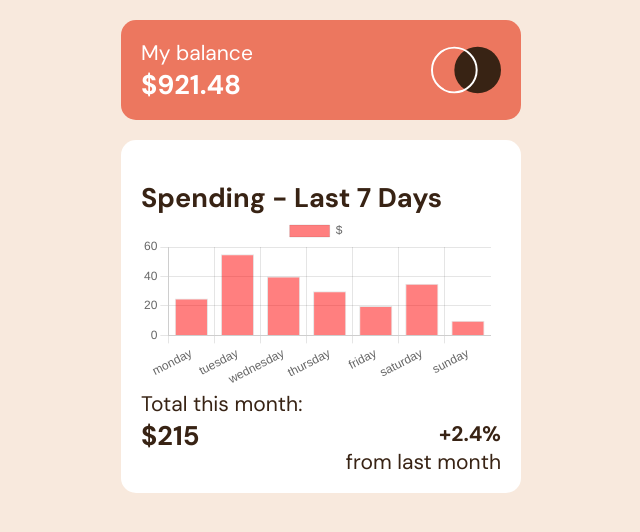
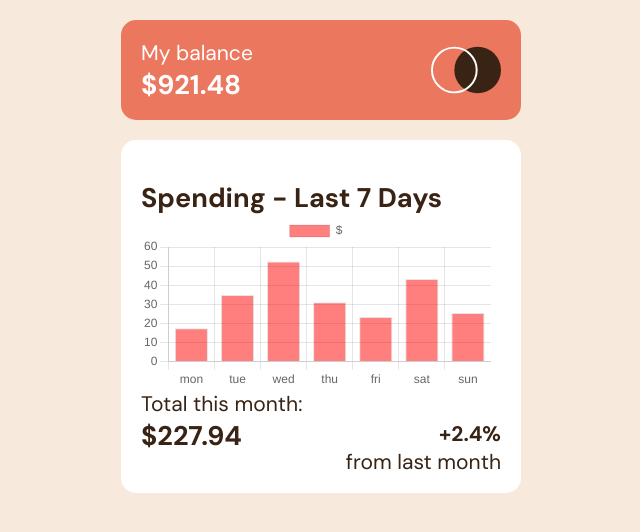
Before and after one commit to adie9/expenses-chart-component, a React (Vite) app: page / in a window 1280 px wide. Shown: the top 532 px of the page, without its empty margins (319-959 px from the left). Built offline with nearby package versions, Linux system fonts and the light colour scheme.

Commit message:
Removed hardcoded data; imported data from .json

```diff
--- a/src/App.jsx
+++ b/src/App.jsx
@@ -5,14 +5,15 @@ import Data from "../data.json"
 
 
 function App() {
+  const days = Data.map(data => data.day)
+  const amounts = Data.map(data => data.amount)
 
   const data = {
-    labels: ['monday', 'tuesday', 'wednesday', 'thursday',
-                'friday', 'saturday', 'sunday'],
+    labels: days,
     datasets: [
         {
             label: '$',
-            data: [25, 55, 40, 30, 20, 35, 10],
+            data: amounts,
             backgroundColor: ['rgba(255, 0, 0, 0.5)'],
             borderWidth: 1,
             color: '#eb755d'
```
